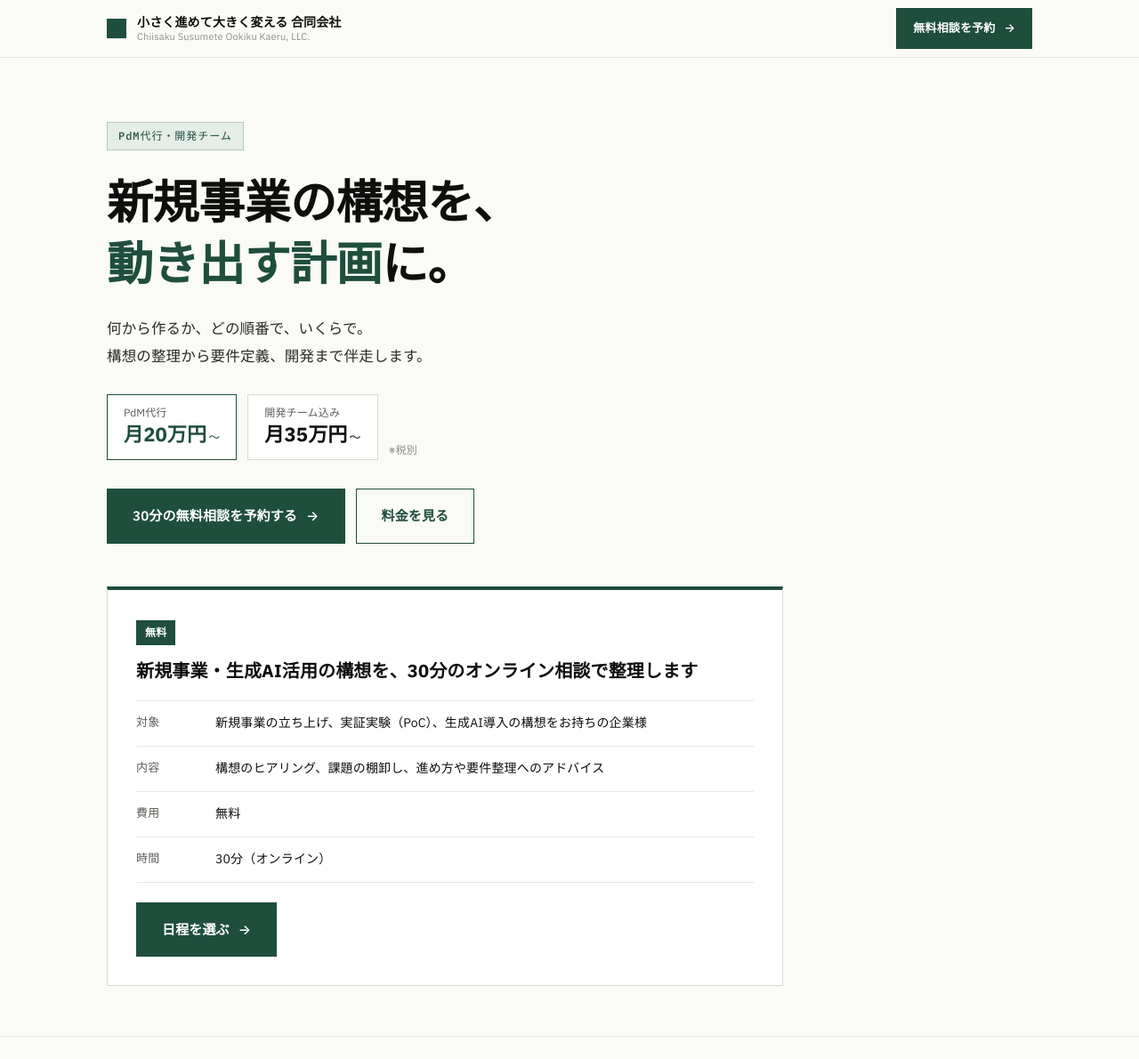
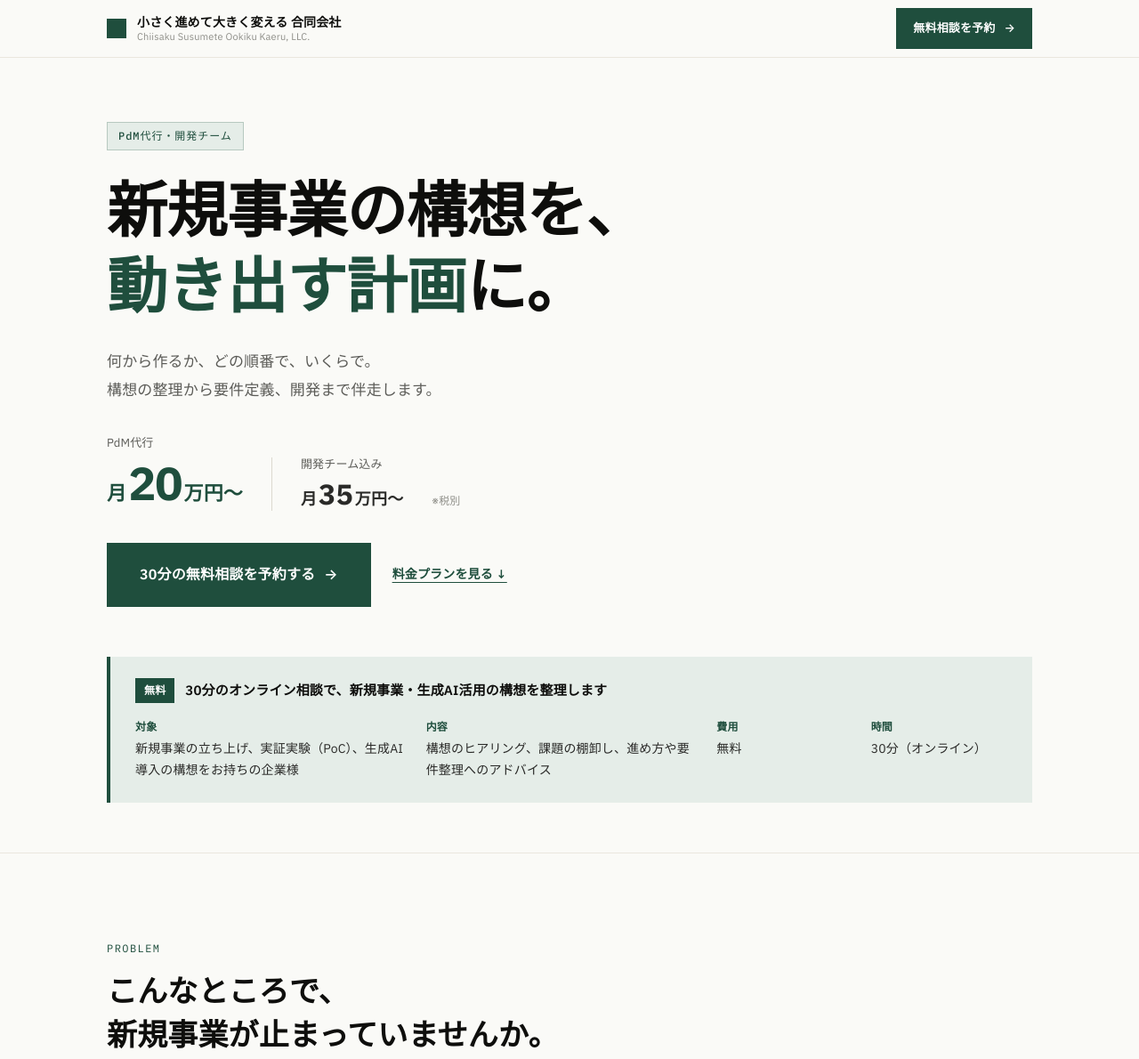
Before and after one commit to kenfif/chiikaru.co.jp, a plain HTML site: page lp/startup/index.html in a window 1280 px wide. Shown: the top 1190 px of the page at 89% size. Drawn offline with Linux system fonts and the light colour scheme; a script that the page names is missing; a web font is replaced by a local one.

Commit message:
startup LPのファーストビューに強弱をつけ、コンテンツ幅を揃える
- 見出しを大きくし、価格を主役（PdM代行）と脇役（開発チーム込み）に分ける
- 予約ボタンを1つに絞り、料金はテキストリンクに
- 無料相談の概要を薄い帯にして、ほかのセクションと同じ幅に揃える
- お悩みのリストもほかのセクションと同じ幅に

Co-Authored-By: Claude Opus 5.5 <noreply@anthropic.com>

```diff
--- a/lp/assets/lp.css
+++ b/lp/assets/lp.css
@@ -121,10 +121,36 @@ img { max-width: 100%; display: block; }
 .proof-num small { font-size: 15px; margin-left: 2px; }
 .proof-desc { font-size: 13px; color: var(--ink-3); line-height: 1.6; margin-top: 4px; }
 
-/* 1カラムのヒーロー（startup） */
-.hero-main { max-width: 760px; }
-.hero-offer { margin-top: 48px; max-width: 760px; }
-.hero-offer .btn { width: auto; }
+/* 1カラムのヒーロー（startup）：見出し → 価格 → 予約ボタン → 無料相談の概要 の順に強弱をつける */
+.hero-main h1 { font-size: clamp(36px, 6vw, 68px); line-height: 1.25; margin-bottom: 28px; }
+.hero-main .hero-lead { font-size: 17px; color: var(--ink-3); margin-bottom: 36px; }
+.hero-price { display: flex; flex-wrap: wrap; align-items: flex-end; gap: 12px 32px; margin-bottom: 36px; }
+.hp-item { line-height: 1.2; }
+.hp-item + .hp-item { padding-left: 32px; border-left: 1px solid var(--rule); }
+.hp-item .label { display: block; font-size: 13px; color: var(--ink-3); margin-bottom: 6px; }
+.hp-item .value { font-weight: 700; font-size: 18px; color: var(--ink-2); }
+.hp-item .value b { font-size: 32px; margin: 0 2px; }
+.hp-item.main .value { color: var(--accent); font-size: 22px; }
+.hp-item.main .value b { font-size: 52px; letter-spacing: -0.02em; }
+.btn-lg { padding: 20px 36px; font-size: 16px; }
+.text-link { font-size: 14px; font-weight: 600; color: var(--accent); text-underline-offset: 4px; }
+.hero-cta .text-link { margin-left: 12px; }
+.hero-offer { margin-top: 56px; background: var(--accent-soft); border-left: 4px solid var(--accent); padding: 24px 28px; }
+.hero-offer-head { font-weight: 600; font-size: 15px; margin-bottom: 16px; }
+.hero-offer-head .offer-badge { margin: 0 12px 0 0; vertical-align: 1px; }
+.hero-offer-list { display: grid; grid-template-columns: 2fr 2fr 1fr 1fr; gap: 20px; }
+.hero-offer-list dt { font-size: 12px; color: var(--accent); font-weight: 600; margin-bottom: 2px; }
+.hero-offer-list dd { font-size: 14px; color: var(--ink-2); line-height: 1.7; }
+@media (max-width: 900px) {
+  .hero-offer-list { grid-template-columns: 1fr 1fr; }
+  .hero-cta .text-link { margin: 8px auto 0; }
+}
+@media (max-width: 560px) {
+  .hero-offer { padding: 20px; margin-top: 40px; }
+  .hero-offer-list { grid-template-columns: 1fr; gap: 12px; }
+  .hp-item + .hp-item { padding-left: 0; border-left: none; }
+  .hp-item.main .value b { font-size: 44px; }
+}
 
 @media (max-width: 900px) {
   .hero { padding: 40px 0 40px; }
@@ -165,7 +191,7 @@ img { max-width: 100%; display: block; }
 .pain-close { margin-top: 32px; font-size: 18px; font-weight: 600; }
 .pain-close em { font-style: normal; color: var(--accent); }
 @media (max-width: 720px) { .pain-grid { grid-template-columns: 1fr; } }
-.pain-grid.three { grid-template-columns: 1fr; max-width: 760px; }
+.pain-grid.three { grid-template-columns: 1fr; }
 @media (max-width: 900px) { .pain-grid.three { grid-template-columns: 1fr; } }
 
 /* ---------- ステップ（やること） ---------- */
--- a/lp/startup/index.html
+++ b/lp/startup/index.html
@@ -39,33 +39,31 @@
         何から作るか、どの順番で、いくらで。<br>
         構想の整理から要件定義、開発まで伴走します。
       </p>
-      <div class="price-row">
-        <div class="price-chip main">
+      <div class="hero-price">
+        <div class="hp-item main">
           <span class="label">PdM代行</span>
-          <span class="value">月20万円<small>〜</small></span>
+          <span class="value">月<b>20</b>万円〜</span>
         </div>
-        <div class="price-chip">
+        <div class="hp-item">
           <span class="label">開発チーム込み</span>
-          <span class="value">月35万円<small>〜</small></span>
+          <span class="value">月<b>35</b>万円〜</span>
         </div>
         <span class="price-note">※税別</span>
       </div>
       <div class="hero-cta">
-        <a href="#contact" class="btn">30分の無料相談を予約する <span class="arrow">→</span></a>
-        <a href="#price" class="btn btn-ghost">料金を見る</a>
+        <a href="#contact" class="btn btn-lg">30分の無料相談を予約する <span class="arrow">→</span></a>
+        <a href="#price" class="text-link">料金プランを見る ↓</a>
       </div>
     </div>
 
-    <div class="offer-card hero-offer">
-      <span class="offer-badge">無料</span>
-      <h2>新規事業・生成AI活用の構想を、30分のオンライン相談で整理します</h2>
-      <ul class="offer-list">
-        <li><span class="k">対象</span><span>新規事業の立ち上げ、実証実験（PoC）、生成AI導入の構想をお持ちの企業様</span></li>
-        <li><span class="k">内容</span><span>構想のヒアリング、課題の棚卸し、進め方や要件整理へのアドバイス</span></li>
-        <li><span class="k">費用</span><span>無料</span></li>
-        <li><span class="k">時間</span><span>30分（オンライン）</span></li>
-      </ul>
-      <a href="#contact" class="btn">日程を選ぶ <span class="arrow">→</span></a>
+    <div class="hero-offer">
+      <div class="hero-offer-head"><span class="offer-badge">無料</span>30分のオンライン相談で、新規事業・生成AI活用の構想を整理します</div>
+      <dl class="hero-offer-list">
+        <div><dt>対象</dt><dd>新規事業の立ち上げ、実証実験（PoC）、生成AI導入の構想をお持ちの企業様</dd></div>
+        <div><dt>内容</dt><dd>構想のヒアリング、課題の棚卸し、進め方や要件整理へのアドバイス</dd></div>
+        <div><dt>費用</dt><dd>無料</dd></div>
+        <div><dt>時間</dt><dd>30分（オンライン）</dd></div>
+      </dl>
     </div>
   </div>
 </section>
```
